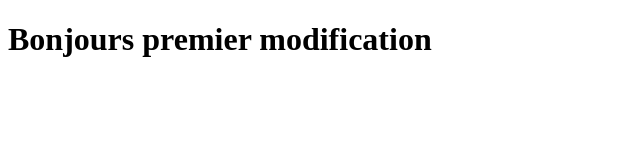
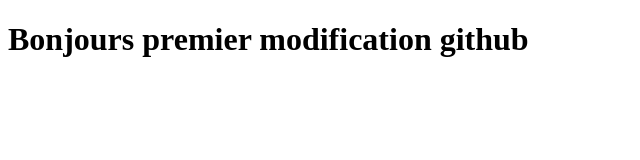
Before and after one commit to njakaniavo4789/testgit, a plain HTML site: page index.html in a window 1280 px wide. Shown: the whole page, without its empty margins (0-640 px from the left). Drawn offline with Linux system fonts and the light colour scheme.

Commit message:
Update index.html

```diff
--- a/index.html
+++ b/index.html
@@ -6,6 +6,6 @@
   <title>Document</title>
 </head>
 <body>
-      <h1>Bonjours premier modification</h1>
+      <h1>Bonjours premier modification github</h1>
 </body>
 </html>
```
